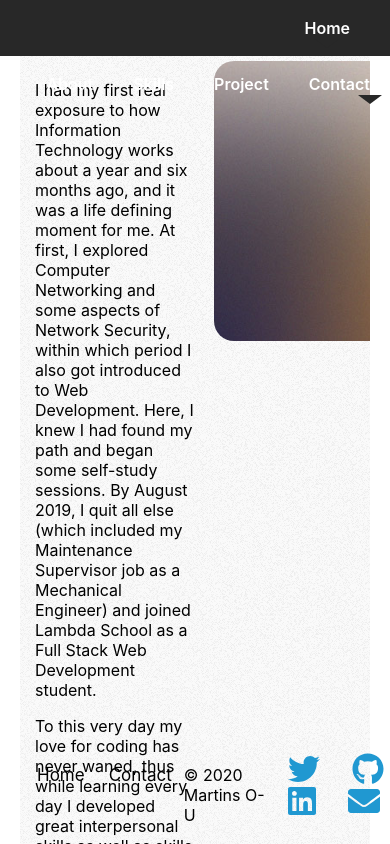
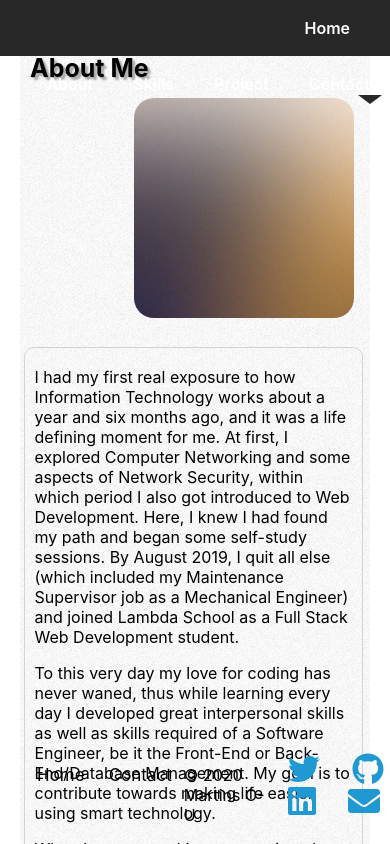
Before and after one commit to Martins-O-U/Portfolio-main, a React (Create React App) app: page /about in a window 390 px wide. Built offline with nearby package versions, Linux system fonts and the light colour scheme.

Commit message:
Styled Skills, project and about files for mobile

```diff
--- a/src/App.jsx
+++ b/src/App.jsx
@@ -15,6 +15,11 @@ const StyledDiv = styled.div`
   background-image: url(${img});
   background-color: #fafafa;
   margin: 0 20px;
+
+  @media only screen and (max-width: 1105px){
+    overflow: auto;
+  }
+
 `;
 
 function App() {
--- a/src/Components/AboutMe.jsx
+++ b/src/Components/AboutMe.jsx
@@ -9,7 +9,7 @@ const AboutMe = () => {
       <div className="animated animatedFadeInUp fadeInUp">
         <h1>About Me</h1>
         <StyledDiv>
-          <StyledPara>
+          <div className="styled-para">
             <p>
               I had my first real exposure to how Information Technology works
               about a year and six months ago, and it was a life defining moment
@@ -31,7 +31,7 @@ const AboutMe = () => {
               When I am not working on a project, I am either volunteering,
               spending time with family and friends or playing board games.
             </p>
-          </StyledPara>
+          </div>
           <AboutPix>
             <img src={selfPix} alt="My Profile Pix" id="self-img" />
           </AboutPix>
@@ -84,24 +84,63 @@ const StyledContainer = styled.div`
   }
 
   h1 {
-    margin-top: 4.5%;
+    margin-top: 5%;
     margin-left: 10px;
     font-size: 25px;
     text-align: left;
     margin-bottom: 3px;
     text-shadow: 1px 1px 1px #a9a9a9, 3px 3px 2px darkgray;
   }
+
+  @media only screen and (max-width: 1105px){
+    h1{
+      margin-top: 6.5%;
+    }
+  }
+
+  @media only screen and (max-width: 762px){
+    h1{
+      margin-top: 8%;
+    }
+  }
+
+  @media only screen and (max-width: 650px){
+    h1{
+      margin-top: 10%;
+    }
+  }
+
+  @media only screen and (max-width: 533px){
+    h1{
+      margin-top: 15%;
+    }
+  }
+
+  @media only screen and (max-width: 370px){
+    h1{
+      margin-top: 18%;
+    }
 `;
 const StyledDiv = styled.div`
-  margin: 3% 2%;
+  margin: 3% 1%;
   display: flex;
   justify-content: space-between;
-`;
 
-const StyledPara = styled.div`
-  width: 55%;
-  margin: 5px 10px 5px 5px;
-  padding: 3px;
+  .styled-para{
+    width: 55%;
+    padding: 3px 10px;
+    border: #D3D3D3 0.5px solid;
+    border-radius: 10px;
+  }
+
+  @media only screen and (max-width: 700px){
+    flex-direction: column-reverse;
+
+    .styled-para{
+      width: 92.5%;
+      margin-top: 20px;
+    }
+  }
 `;
 
 const AboutPix = styled.p`
@@ -113,4 +152,16 @@ const AboutPix = styled.p`
     border-radius: 20px;
     width: 280px;
   }
+
+  @media only screen and (max-width: 700px){
+    width: 95%;
+    margin: 5px;
+    text-align: right;
+  }
+
+  @media only screen and (max-width: 700px){
+    img {
+      width: 220px;
+    }
+  }
 `;
--- a/src/Components/Projects.jsx
+++ b/src/Components/Projects.jsx
@@ -145,7 +145,7 @@ const StyledDiv = styled.div`
     -webkit-animation-name: fadeInUp;
   }
   h1 {
-    margin-top: 4.2%;
+    margin-top: 4.5%;
     font-size: 25px;
     text-align: center;
     margin-bottom: 3px;
@@ -205,4 +205,33 @@ const StyledDiv = styled.div`
     -webkit-transform: scale(2);
     transform: scale(2);
   }
+
+  @media only screen and (max-width: 1105px){
+    h1{
+      margin-top: 6.5%;
+    }
+  }
+
+  @media only screen and (max-width: 762px){
+    h1{
+      margin-top: 8%;
+    }
+  }
+
+  @media only screen and (max-width: 650px){
+    h1{
+      margin-top: 10%;
+    }
+  }
+
+  @media only screen and (max-width: 533px){
+    h1{
+      margin-top: 15%;
+    }
+  }
+
+  @media only screen and (max-width: 370px){
+    h1{
+      margin-top: 18%;
+    }
 `;
--- a/src/Components/SingleProjectInfo.jsx
+++ b/src/Components/SingleProjectInfo.jsx
@@ -37,7 +37,7 @@ function SingleProject(props) {
         ))}
         {techStacks.map(stack => (
           <div key={stack.id}>
-            <p>
+            <p className="stack-par">
               Tech stacks used includes:
               <span>{stack.tech1}</span>
               <span>{stack.tech2}</span>
@@ -132,6 +132,12 @@ const StyledDiv = styled.div`
     animation-name: fadeInUp;
     -webkit-animation-name: fadeInUp;
   }
+  .stack-par{
+    display: flex;
+    flex-wrap: wrap;
+    align-items: baseline;
+
+  }
   span {
     margin: 3px 5px;
     color: #4630ff;
@@ -165,7 +171,8 @@ const StyledDiv = styled.div`
   }
   .projectCard {
     max-width: 750px;
-    padding-top: 10px;
+    width: 95%;
+    padding: 10px 5px;
     margin: 13% auto;
     box-shadow: 0px 10px 15px 0 rgba(0, 0, 0, 0.4);
     background-color: #f5f5f5;
@@ -234,4 +241,16 @@ const StyledDiv = styled.div`
     -webkit-transform: scale(2);
     transform: scale(2);
   }
+
+  @media only screen and (max-width: 500px){
+    .gitwebBtn{
+      display: flex;
+      flex-direction: column;
+      width: 95%;
+    }
+
+    .gitweb {
+      text-align: center;
+    }
+  }
 `;
--- a/src/Components/Skills.jsx
+++ b/src/Components/Skills.jsx
@@ -11,6 +11,7 @@ const Skills = () => {
       <StyledDiv>
         <div className="introDiv animated animatedFadeInUp fadeInUp">
           <h3>Full Stack Developer</h3>
+          <div className='body-par'>
             <p>
               As a Full-Stack Web Application developer with a passion for web
               technologies, I strive to follow best practices and use
@@ -28,6 +29,7 @@ const Skills = () => {
               debugging, project management, user research, database management,
               testing, deployment and much more.
           </p>
+          </div>
         </div>
         <div className="toolsDiv animated animatedFadeInUp fadeInUp">
           <div>
@@ -126,6 +128,24 @@ const Container = styled.div`
     margin-bottom: 3px;
     text-shadow: 1px 1px 1px #a9a9a9, 3px 3px 2px darkgray;
   }
+
+  @media only screen and (max-width: 1105px){
+    h1{
+      margin-top: 10%;
+    }
+  }
+
+  @media only screen and (max-width: 550px){
+    h1{
+      margin-top: 15%;
+    }
+  }
+
+  @media only screen and (max-width: 380px){
+    h1{
+      margin-top: 18%;
+    }
+  }
 `;
 const StyledDiv = styled.div`
   margin-top: 1.5%;
@@ -146,18 +166,37 @@ const StyledDiv = styled.div`
 
   .introDiv {
     width: 45%;
-    margin: 3px 10px;
-    padding: 3px 5px;
+    margin: 3px 12px;
 
     h3 {
       margin-top: 30px;
       margin-bottom: 10px;
+      padding: 3px 5px;
     }
+  }
+
+  .body-par{
+    border: #D3D3D3 0.5px solid;
+    border-radius: 10px;
+    padding: 7px 10px;
 
     span {
       color: #4630ff;
       font-weight: 1000px;
       font-size: 18px;
+    }
+  }
+
+  @media only screen and (max-width: 550px){
+    display: flex;
+    flex-direction: column;
+
+    .toolsDiv {
+      width: 95%;
+    }
+
+    .introDiv {
+      width: 95%;
     }
   }
 `;
```
Lines whose indentation alone changed are shown as unchanged.
